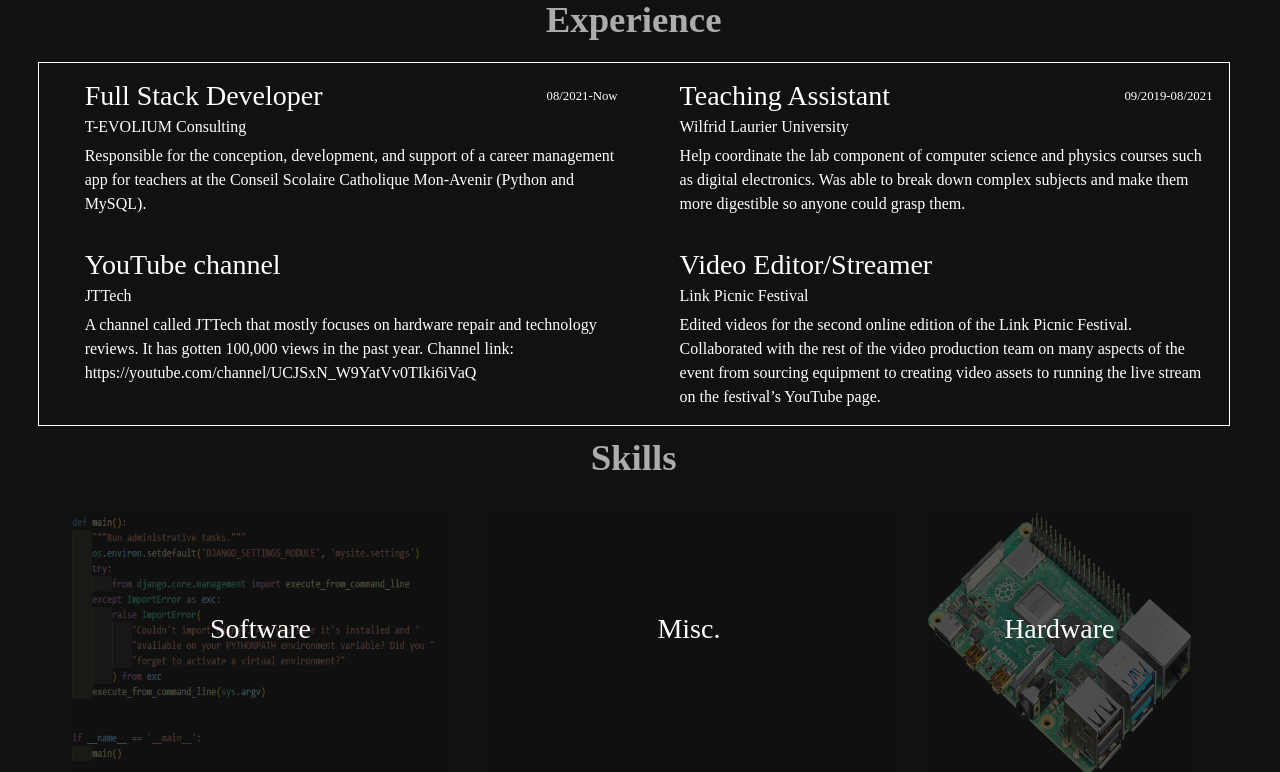
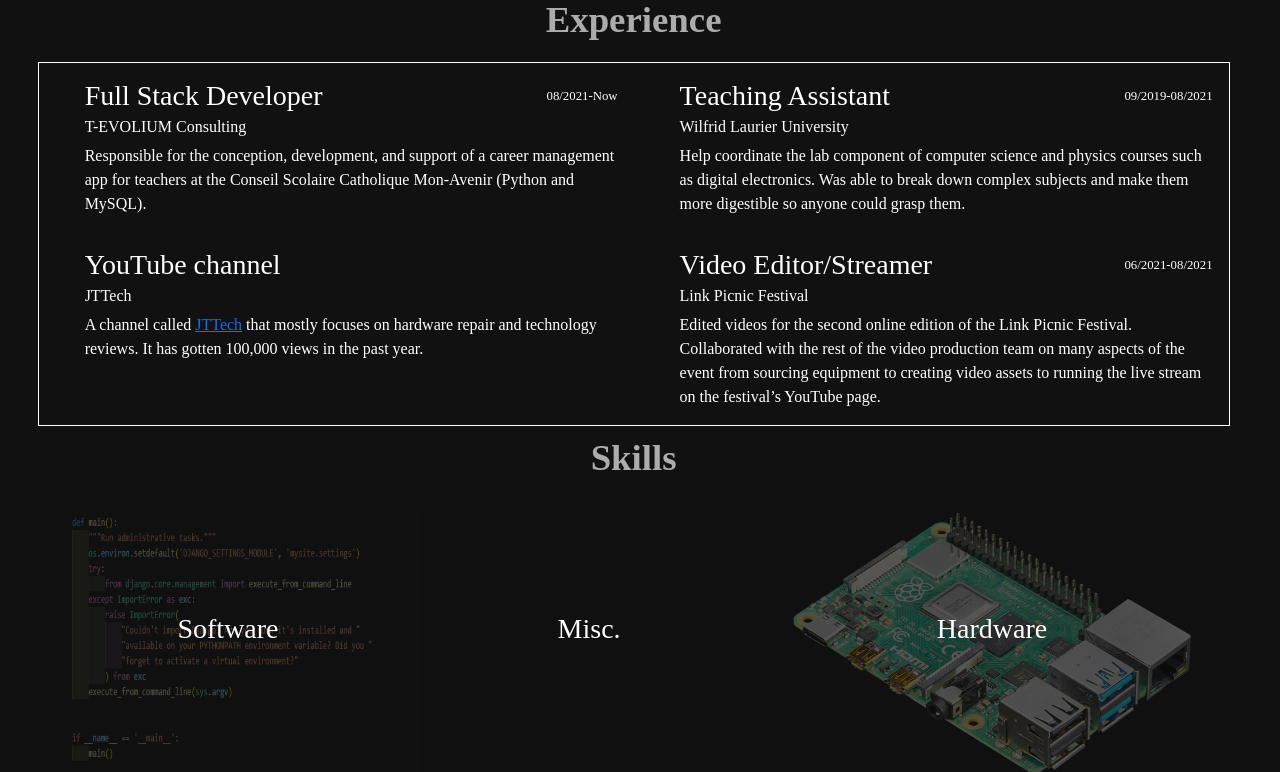
Before and after one commit to xtianbong/mysite, a Django app: page /main/ in a window 1280 px wide. Shown: the part 883-1655 px from the top of the page. Run offline with Django 4.2, Linux system fonts and the light colour scheme; data comes from the database, SQL or seed files in the repository.

Commit message:
Re-wrote the the opening blurb, added date to link fest experience.

```diff
--- a/main/templates/main/index.html
+++ b/main/templates/main/index.html
@@ -137,13 +137,13 @@
                         <div class="card-body">
                             <h3 class="card-title">YouTube channel</h3>
                             <h6 class="card-subtitle mb-2 text-muted">JTTech</h6>
-                            <p class="card-text">A channel called JTTech that mostly focuses on hardware repair and technology reviews. It has gotten 100,000
-                                views in the past year. Channel link: https://youtube.com/channel/UCJSxN_W9YatVv0TIki6iVaQ</p>
+                            <p class="card-text">A channel called <a href="https://youtube.com/channel/UCJSxN_W9YatVv0TIki6iVaQ" target="_blank">JTTech</a> that mostly focuses on hardware repair and technology reviews. It has gotten 100,000
+                                views in the past year. </p>
                         </div>
                     </div>
                     <div class="card" id="pers-card2">
                         <div class="card-body" >
-                            <h3 class="card-title">Video Editor/Streamer </h3>
+                            <h3 class="card-title">Video Editor/Streamer </h3><h4 class="card-date" >06/2021-08/2021</h4>
                             <h6 class="card-subtitle mb-2 text-muted">Link Picnic Festival </h6>
                             <p class="card-text">Edited videos for the second online edition of the Link Picnic Festival. Collaborated with the rest of the video
                                 production team on many aspects of the event from sourcing equipment to creating video assets to running the live
@@ -184,8 +184,14 @@
                         <h3 class="card-title">Hardware</h3>
                         <img src="../..{%static 'main/img/hardware-bg.png'%}">
                         <ul class="skills-expand">
+                            <li>
+                                Took some electronics classes in my undergrad so I know my way around a circuit. Comfortable with hardware datasheets,
+                                and can use them to select appropriate components for different applications.
+                            </li>
+                            <li>
+                                Can use Arduino, Raspberry Pi and other microcontrollers to create automated systems.
+                            </li>
                             <li>Have built and repaired several computers and I am skilled at part assembly, soldering and troubleshooting.</li>
-
                         </ul>
                     </div>
                 </div><!--cards-->
```
